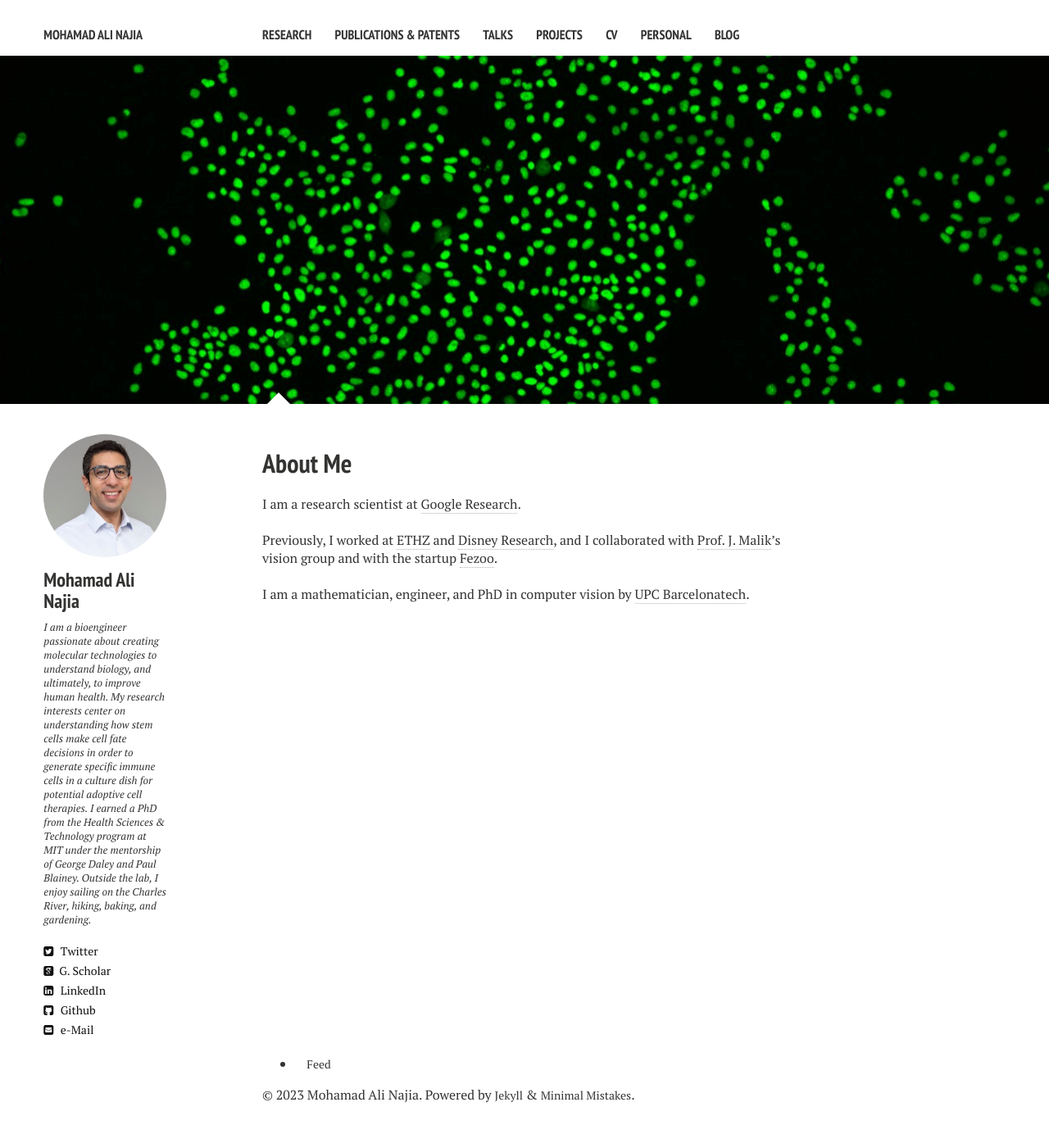
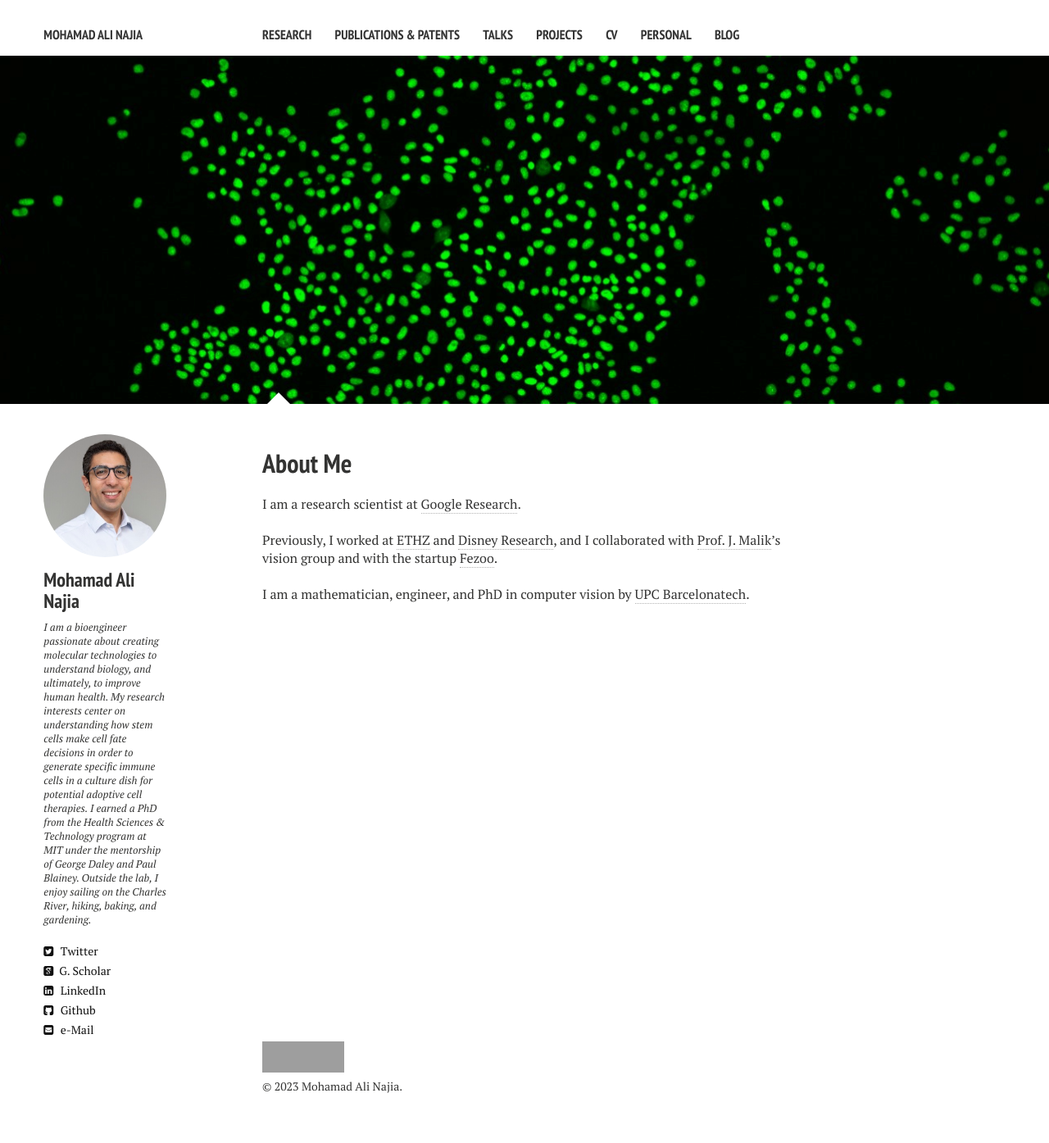
Before and after one commit to mnajia/mnajia.github.io, a Jekyll site: the page built from index.md, in a window 1280 px wide. Shown: the whole page at 82% size. Built offline with Jekyll 4.4.1, drawn with Linux system fonts in a browser that asks for light colours; nearby versions of some CDN libraries; grey boxes are pictures that could not be loaded.

Commit message:
first commit

```diff
--- a/_includes/_footer.html
+++ b/_includes/_footer.html
@@ -1,21 +1,7 @@
 <div class="page__footer-follow">
-  <ul class="social-icons">
-    {% if site.data.ui-text[site.locale].follow_label %}
-      <li><strong>{{ site.data.ui-text[site.locale].follow_label }}</strong></li>
-    {% endif %}
-
-    {% if site.footer.links %}
-      {% for link in site.footer.links %}
-        {% if link.label and link.url %}
-          <li><a href="{{ link.url }}" rel="nofollow noopener noreferrer"><i class="{{ link.icon | default: 'fas fa-link' }}" aria-hidden="true"></i> {{ link.label }}</a></li>
-        {% endif %}
-      {% endfor %}
-    {% endif %}
-
-    {% unless site.atom_feed.hide %}
-      <li><a href="{% if site.atom_feed.path %}{{ site.atom_feed.path }}{% else %}{{ '/feed.xml' | relative_url }}{% endif %}"><i class="fas fa-fw fa-rss-square" aria-hidden="true"></i> {{ site.data.ui-text[site.locale].feed_label | default: "Feed" }}</a></li>
-    {% endunless %}
-  </ul>
+	<img src="/images/najia.io.jpg" alt="najia.io" style="width:100px;height:38px;">
 </div>
 
-<div class="page__footer-copyright">&copy; {{ site.time | date: '%Y' }} {{ site.name | default: site.title }}. {{ site.data.ui-text[site.locale].powered_by | default: "Powered by" }} <a href="https://jekyllrb.com" rel="nofollow">Jekyll</a> &amp; <a href="https://mademistakes.com/work/minimal-mistakes-jekyll-theme/" rel="nofollow">Minimal Mistakes</a>.</div>
+<div class="page__footer-copyright">
+	<span>&copy; {{ site.time | date: '%Y' }} {{ site.owner.name }}.</span>
+</div>
```
